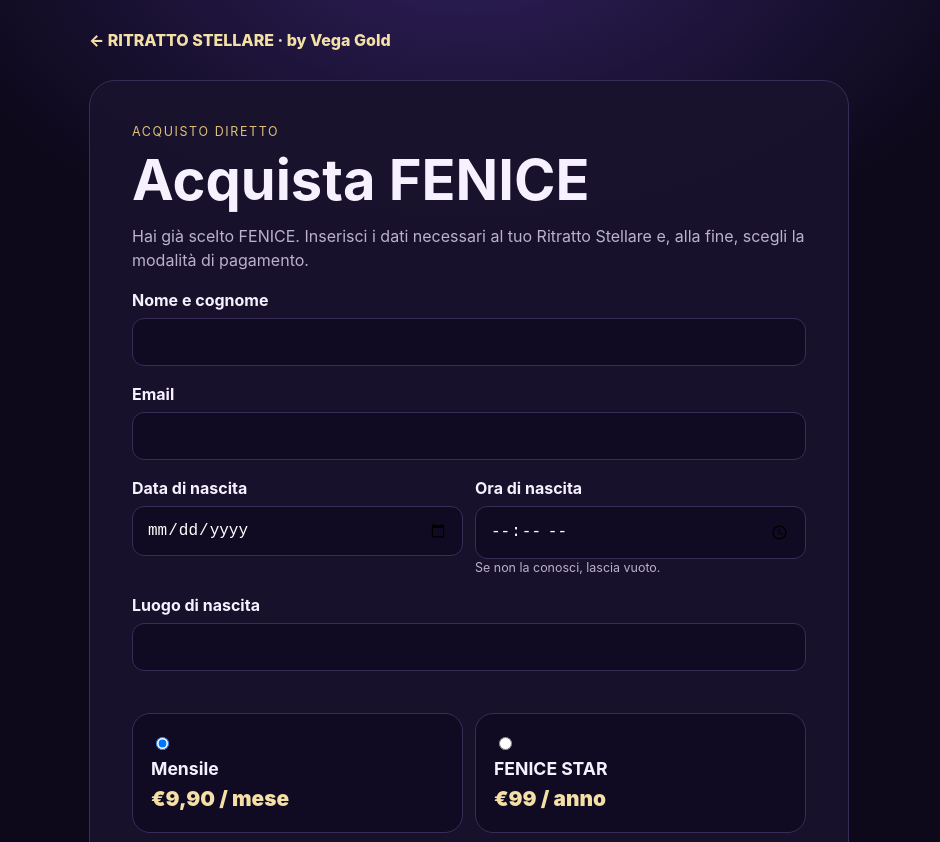
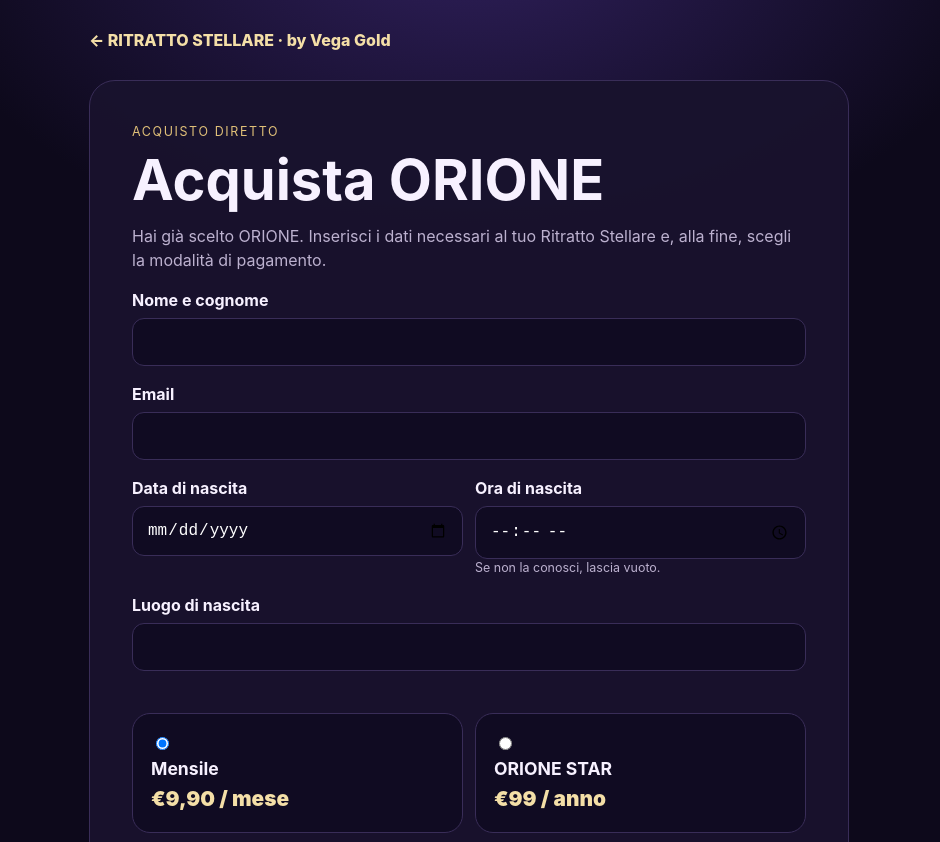
Before and after one commit to VitoPerillo/VitoPerillo.github.io, a website: page ritratto-public/acquista.html in a window 1280 px wide. Shown: the top 842 px of the page, without its empty margins (171-1111 px from the left). Drawn offline with Linux system fonts and the light colour scheme.

Commit message:
compliance: remove legacy Fenice alias from paid checkout

```diff
--- a/ritratto-public/acquista.html
+++ b/ritratto-public/acquista.html
@@ -10,4 +10,4 @@
 <label><input style="width:auto" type="checkbox" name="terms_accept" value="yes" required> Accetto i <a href="/ritratto-stellare/terms/" target="_blank" rel="noopener">Termini</a> e dichiaro di aver letto la <a href="/ritratto-stellare/privacy/" target="_blank" rel="noopener">Privacy</a>.</label>
 <label><input style="width:auto" type="checkbox" name="immediate_start" value="yes" required> Chiedo che la fornitura del servizio inizi subito dopo il pagamento, anche durante l’eventuale periodo di recesso. Ho letto le <a href="/ritratto-stellare/recesso/" target="_blank" rel="noopener">informazioni su recesso e abbonamenti</a>.</label>
 <button class="btn" type="submit">CONTINUA AL PAGAMENTO</button><p class="note">Il piano è già scelto. Qui scegli soltanto mensile o STAR annuale prima del pagamento.</p></form></section></main>
-<script>const plans={pegaso:{n:"PEGASO",m:"€6,90 / mese",a:"€69 / anno"},fenice:{n:"FENICE",m:"€9,90 / mese",a:"€99 / anno"},andromeda:{n:"ANDROMEDA",m:"€14,90 / mese",a:"€149 / anno"}};const q=new URLSearchParams(location.search),p=q.get("plan"),x=plans[p]||plans.fenice;document.getElementById("title").textContent="Acquista "+x.n;document.getElementById("intro").textContent="Hai già scelto "+x.n+". Inserisci i dati necessari al tuo Ritratto Stellare e, alla fine, scegli la modalità di pagamento.";document.getElementById("monthly").textContent=x.m;document.getElementById("star").textContent=x.n+" STAR";document.getElementById("annual").textContent=x.a;document.getElementById("buy").addEventListener("submit",e=>{e.preventDefault();const fd=new FormData(e.currentTarget);sessionStorage.setItem("rs_purchase_profile",JSON.stringify(Object.fromEntries(fd.entries())));location.href="/ritratto-stellare/?buy="+encodeURIComponent(p||"fenice")+"&cadence="+encodeURIComponent(fd.get("cadence"))+"#rs-andromeda";});</script></body></html>
+<script>const plans={pegaso:{n:"PEGASO",m:"€6,90 / mese",a:"€69 / anno"},orione:{n:"ORIONE",m:"€9,90 / mese",a:"€99 / anno"},andromeda:{n:"ANDROMEDA",m:"€14,90 / mese",a:"€149 / anno"}};const q=new URLSearchParams(location.search),p=q.get("plan"),x=plans[p]||plans.orione;document.getElementById("title").textContent="Acquista "+x.n;document.getElementById("intro").textContent="Hai già scelto "+x.n+". Inserisci i dati necessari al tuo Ritratto Stellare e, alla fine, scegli la modalità di pagamento.";document.getElementById("monthly").textContent=x.m;document.getElementById("star").textContent=x.n+" STAR";document.getElementById("annual").textContent=x.a;document.getElementById("buy").addEventListener("submit",e=>{e.preventDefault();const fd=new FormData(e.currentTarget);sessionStorage.setItem("rs_purchase_profile",JSON.stringify(Object.fromEntries(fd.entries())));location.href="/ritratto-stellare/?buy="+encodeURIComponent(p||"orione")+"&cadence="+encodeURIComponent(fd.get("cadence"))+"#rs-andromeda";});</script></body></html>
```
